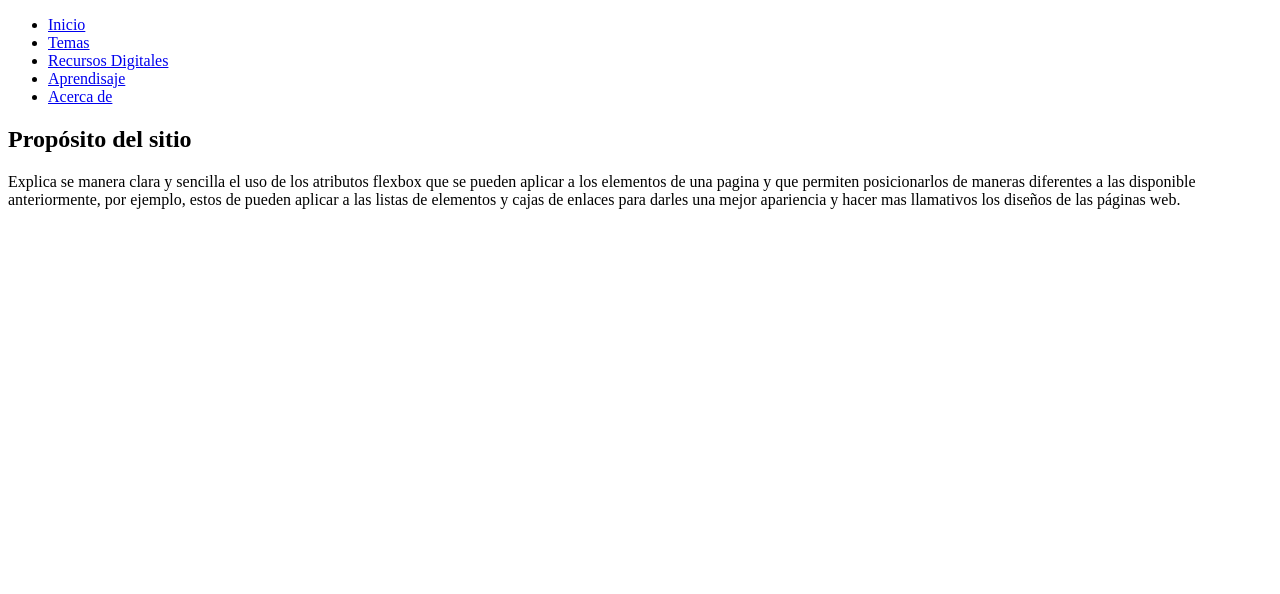
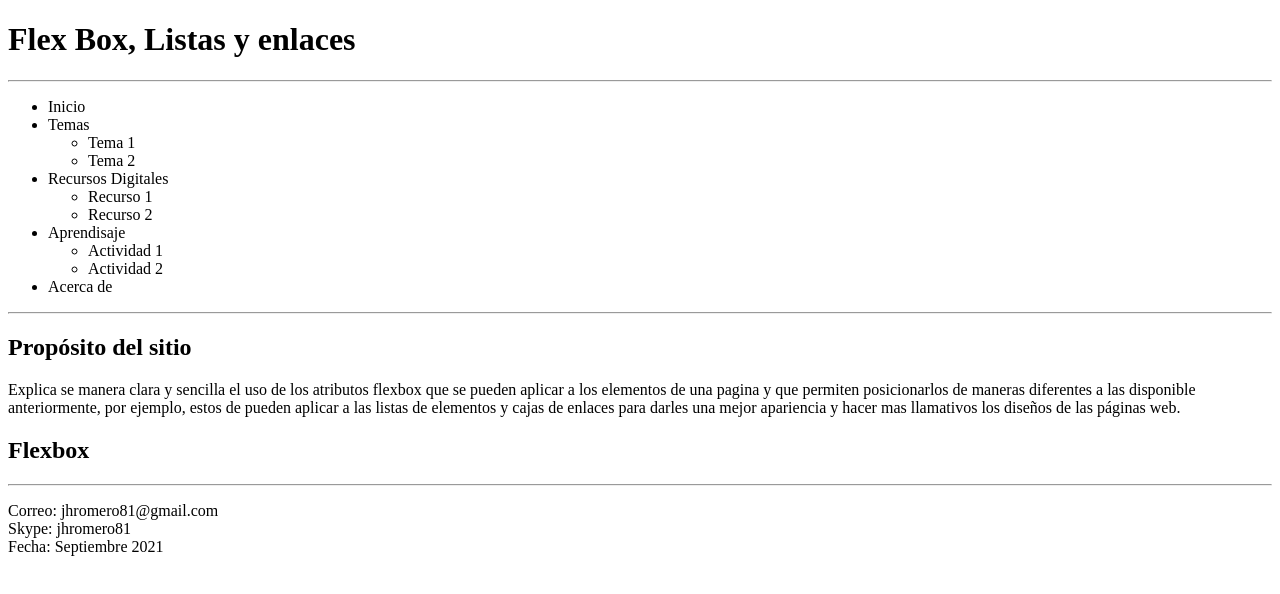
Before and after one commit to jhromeroc/DSW-JhonRomero, a plain HTML site: page Fase 2/design.html in a window 1280 px wide. Drawn offline with Linux system fonts and the light colour scheme.

Commit message:
Update design.html

```diff
--- a/Fase 2/design.html
+++ b/Fase 2/design.html
@@ -6,19 +6,52 @@
         <meta name="autor" content="Jhon Henry Romero">
     </head>
     <body>
-        <!-- Sección del encabezado -->
+        <header>
+            <h1>Flex Box, Listas y enlaces</h1>
+        </header>
+        <hr>
+        <!-- Menú de la pagina -->
         <nav class="menu">
             <ul>
-              <li><a href="#">Inicio</a></li>
-              <li><a href="#">Temas</a></li>
-              <li><a href="#">Recursos Digitales</a></li>
-              <li><a href="#">Aprendisaje</a></li>
-              <li><a href="#">Acerca de</a></li>
+              <li>Inicio</li>
+              <li>Temas
+                  <ul>
+                     <li>Tema 1</li>
+                     <li>Tema 2</li>
+                 </ul>
+              </li>
+              <li>Recursos Digitales
+                <ul>
+                    <li>Recurso 1</li>
+                    <li>Recurso 2</li>
+                </ul>
+              </li>
+              <li>Aprendisaje
+                <ul>
+                    <li>Actividad 1</li>
+                    <li>Actividad 2</li>
+                </ul>
+              </li>
+              <li>Acerca de</li>
             </ul>
         </nav>
+        <hr>
+        <!-- Contenido principal de la pagina -->
         <section>
             <h1>Propósito del sitio</h1>
             <p>Explica se manera clara y sencilla el uso de los atributos flexbox que se pueden aplicar a los elementos de una pagina y que permiten posicionarlos de maneras diferentes a las disponible anteriormente, por ejemplo, estos de pueden aplicar a las listas de elementos y cajas de enlaces para darles una mejor apariencia y hacer mas llamativos los diseños de las páginas web.</p>
           </section>
+          <article>
+              <h1>Flexbox</h1>
+              <p></p>
+          </article>
+          <hr>
+        <!-- Pie de pagina -->
+          <footer>
+              <p>Correo: jhromero81@gmail.com<br>
+                Skype: jhromero81<br>
+                Fecha: Septiembre 2021<br>
+              </p>
+          </footer>
     </body>
 </html>
```
